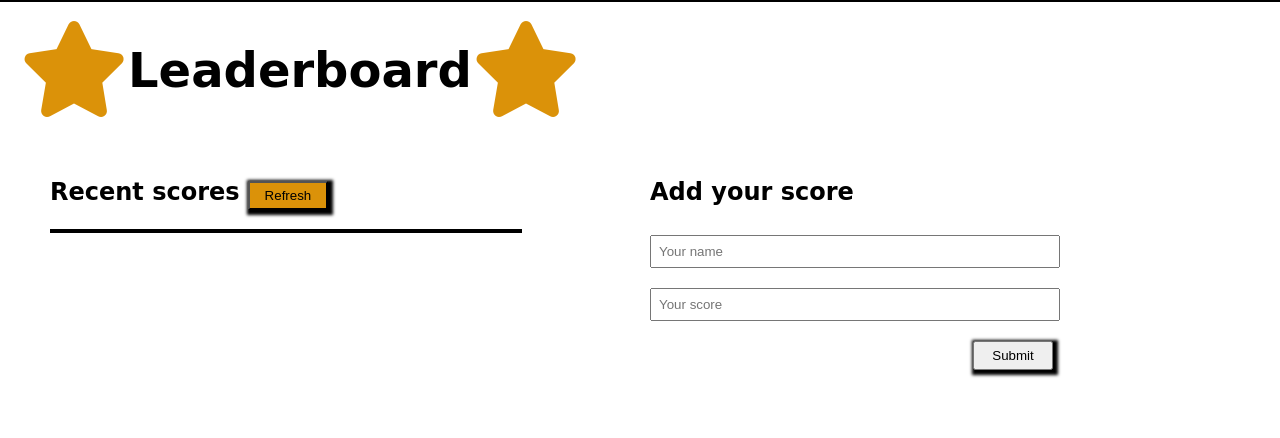
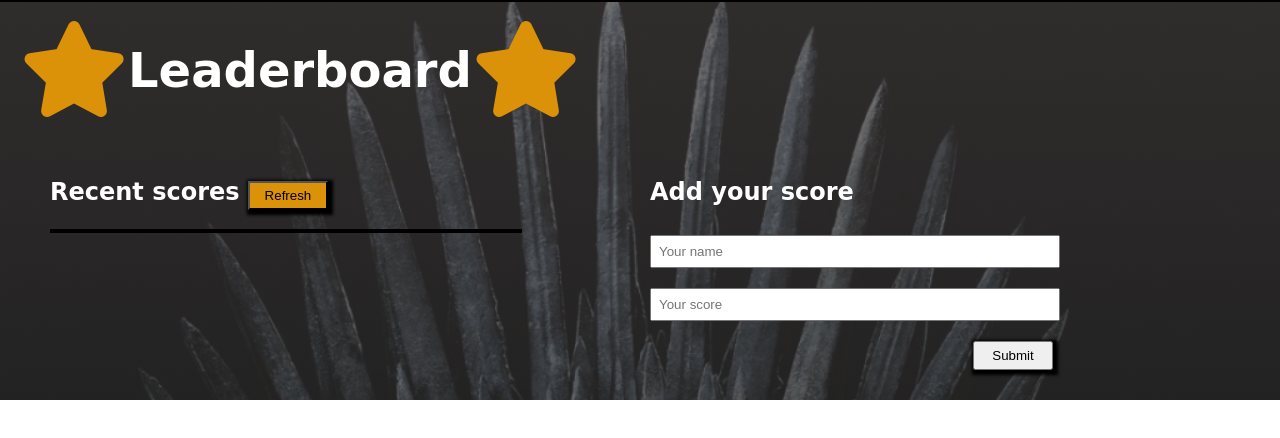
Before and after one commit to trace-kadenyi/Leaderboard, a website built with webpack: page src/index.html in a window 1280 px wide. Built offline with nearby package versions, Linux system fonts and the light colour scheme; no server answers.

Commit message:
Add more styling to the leaderboard

```diff
--- a/src/index.html
+++ b/src/index.html
@@ -11,7 +11,7 @@
 <body>
         <!-- beginning of main section -->
     <section class="main-sect">
-        <h1 class="main-head"><i class="fa fa-star fa-2xl" aria-hidden="true"></i>Leaderboard<i class="fa fa-star fa-2xl" aria-hidden="true"></i></h1>
+        <h1 class="main-head"><i class="fa fa-star blink fa-2xl" aria-hidden="true"></i>Leaderboard<i class="fa fa-star blink fa-2xl" aria-hidden="true"></i></h1>
         <div class="main-body">
             <!-- beginning recent of div -->
             <div class="recent">
--- a/src/style.css
+++ b/src/style.css
@@ -7,15 +7,20 @@ body {
 
 .main-sect {
   border-top: 2px black solid;
+  background: linear-gradient(rgba(67, 62, 62, 0.7), rgba(49, 48, 48, 0.7)), url(./game7.webp);
+  background-repeat: no-repeat;
+  background-size: cover;
 }
 
 .main-head {
   font-size: 3rem;
   padding-left: 20px;
+  color: white;
 }
 
 .recent {
   width: 50%;
+  color: white;
 }
 
 table {
@@ -30,6 +35,7 @@ td {
 
 table > tbody > tr:nth-of-type(even) {
   background-color: rgb(219, 146, 9);
+  color: black;
 }
 
 table > tbody > tr:nth-of-type(odd) {
@@ -78,6 +84,7 @@ table > tbody > tr:nth-of-type(odd) {
 
 .add-heading {
   padding-left: 10px;
+  color: white;
 }
 
 button {
@@ -93,3 +100,17 @@ button:hover {
 .fa-star {
   color: rgb(219, 146, 9);
 }
+
+.blink {
+  animation-duration: 0.5s;
+  animation-name: blink;
+  animation-iteration-count: infinite;
+  animation-direction: alternate;
+  animation-timing-function: steps(5, start);
+}
+
+@keyframes blink {
+  80% {
+    visibility: hidden;
+  }
+}
```
Also changed, not shown: src/game7.webp (added).
